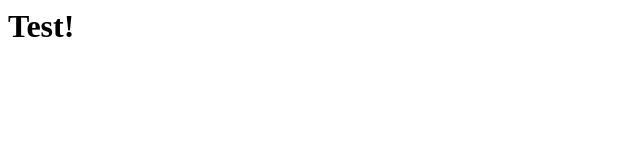
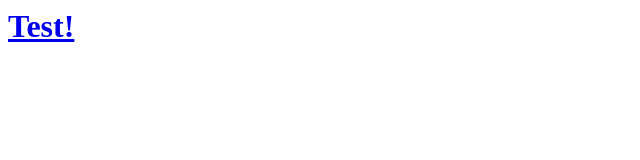
Before and after one commit to ElliotGestrin/RogueLeaper, a plain HTML site: page index.html in a window 1280 px wide. Shown: the whole page, without its empty margins (0-640 px from the left). Drawn offline with Linux system fonts and the light colour scheme.

Commit message:
Update index.html

```diff
--- a/index.html
+++ b/index.html
@@ -1 +1 @@
-<h1>Test!</h1>
+<a href='combatTest/combat.html'><h1>Test!</h1></a>
```
